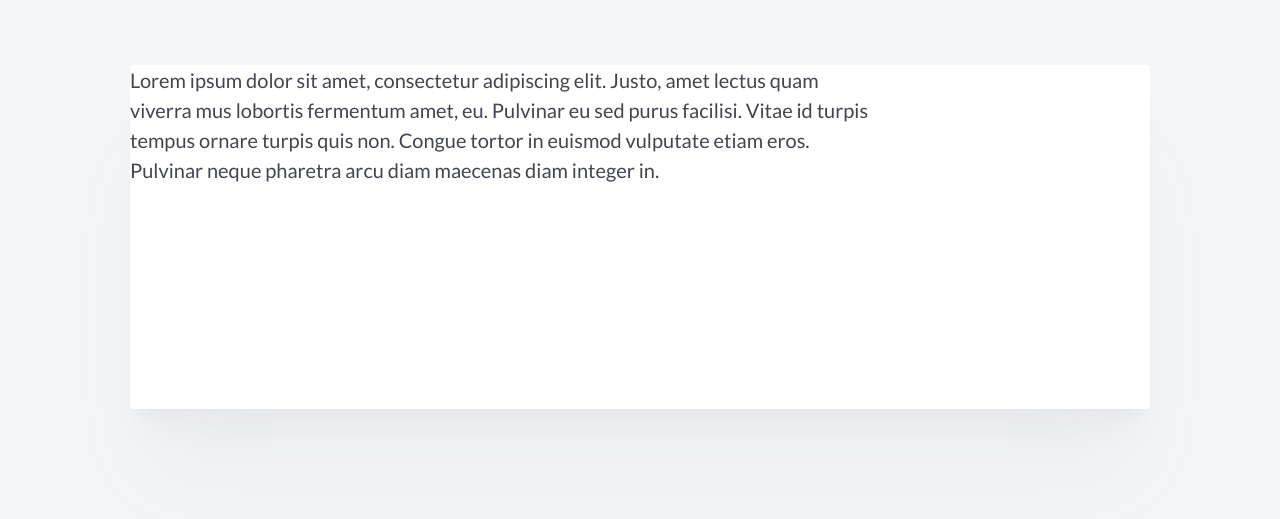
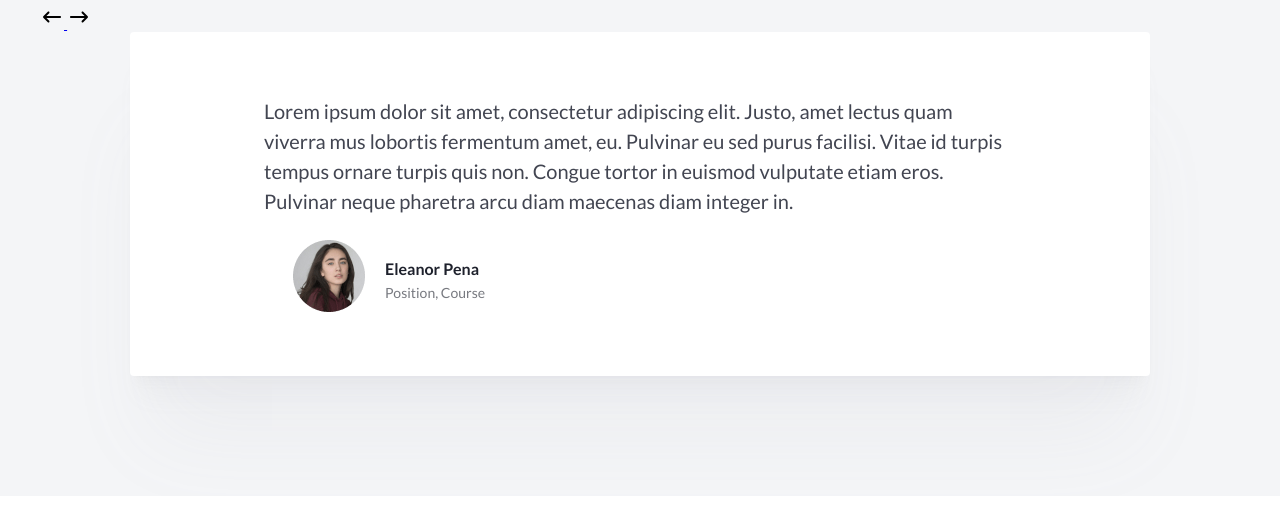
Before and after one commit to jakeyevgen/free-online-test-website, a plain HTML site: page index.html in a window 1280 px wide. Shown: the part 6398-6917 px from the top of the page. After the commit the page ends 6894 px from the top, so only its background shows below. Drawn offline with nearby package versions, Linux system fonts and the light colour scheme; files whose address does not match are found by name.

Commit message:
Update 10

```diff
--- a/css/styles.css
+++ b/css/styles.css
@@ -1089,7 +1089,6 @@ body {
     line-height: 130%;
     text-align: center;
     color: #1E212C;
-    margin-bottom: 60px;
 }
 
 .team-fish-font {
@@ -1100,6 +1099,9 @@ body {
     font-size: 20px;
     line-height: 150%;
     color: #424551;
+    margin-left: auto;
+    margin-right: auto;
+    margin-bottom: 24px;
 }
 
 .team-box {
@@ -1110,8 +1112,38 @@ body {
     border-radius: 4px;
     margin-left: auto;
     margin-right: auto;
+    padding-top: 64px;
 }
 
+.team-img-round {
+    width: 72px;
+    height: 72px;
+}
 
+.round-img-flex {
+    display: flex;
+    margin-left: 163px;
+}
+
+.round-ing-main-title {
+    font-style: normal;
+    font-weight: 700;
+    font-size: 16px;
+    line-height: 160%;
+    color: #1E212C;
+}
+
+.round-ing-title {
+    font-style: normal;
+    font-weight: 400;
+    font-size: 14px;
+    line-height: 150%;
+    color: #787A80;
+}
+
+.round-img-title-margin {
+    margin-left: 20px;
+    padding-left: 0;
+}
 
 /* ============  /Meet our team  ============== */
--- a/index.html
+++ b/index.html
@@ -692,12 +692,41 @@
 					</ul>
 					<h3 class="team-second-title-center">TESTIMONIALS</h3>
 					<p class="team-second-title-font-center">What our students say</p>
+					<a href="#">
+						<svg class="" width="24" height="24">
+							<use href="./images/team/left-right-sprite.svg#left"></use>
+						</svg>
+					</a>
+
+					<a href="#">
+						<svg class="" width="24" height="24">
+							<use href="./images/team/left-right-sprite.svg#right"></use>
+					</a>
 					<div class="team-box">
-						<p class="team-fish-font"
-							>Lorem ipsum dolor sit amet, consectetur adipiscing elit. Justo, amet lectus quam viverra mus lobortis
-							fermentum amet, eu. Pulvinar eu sed purus facilisi. Vitae id turpis tempus ornare turpis quis non. Congue
-							tortor in euismod vulputate etiam eros. Pulvinar neque pharetra arcu diam maecenas diam integer in.</p
-						>
+						<div class="">
+							<p class="team-fish-font"
+								>Lorem ipsum dolor sit amet, consectetur adipiscing elit. Justo, amet lectus quam viverra mus lobortis
+								fermentum amet, eu. Pulvinar eu sed purus facilisi. Vitae id turpis tempus ornare turpis quis non.
+								Congue tortor in euismod vulputate etiam eros. Pulvinar neque pharetra arcu diam maecenas diam integer
+								in.</p
+							>
+							<div class="round-img-flex">
+								<img
+									class="img team-img-round"
+									srcset="
+										./images/team/round-girl/image-min.png    1x,
+										./images/team/round-girl/image@2x-min.png 2x,
+										./images/team/round-girl/image@3x-min.png 3x
+									"
+									src="./images/team/round-girl/image-min.png"
+									alt="Eleanor Pena"
+								/>
+								<dir class="round-img-title-margin">
+									<p class="round-ing-main-title">Eleanor Pena</p>
+									<p class="round-ing-title">Position, Course</p>
+								</dir>
+							</div>
+						</div>
 					</div>
 				</div>
 			</section>
```
Also changed, not shown: images/team/left-right-sprite.svg (added), images/team/round-girl/image-min.png (added), images/team/round-girl/image@2x-min.png (added), images/team/round-girl/image@3x-min.png (added).
